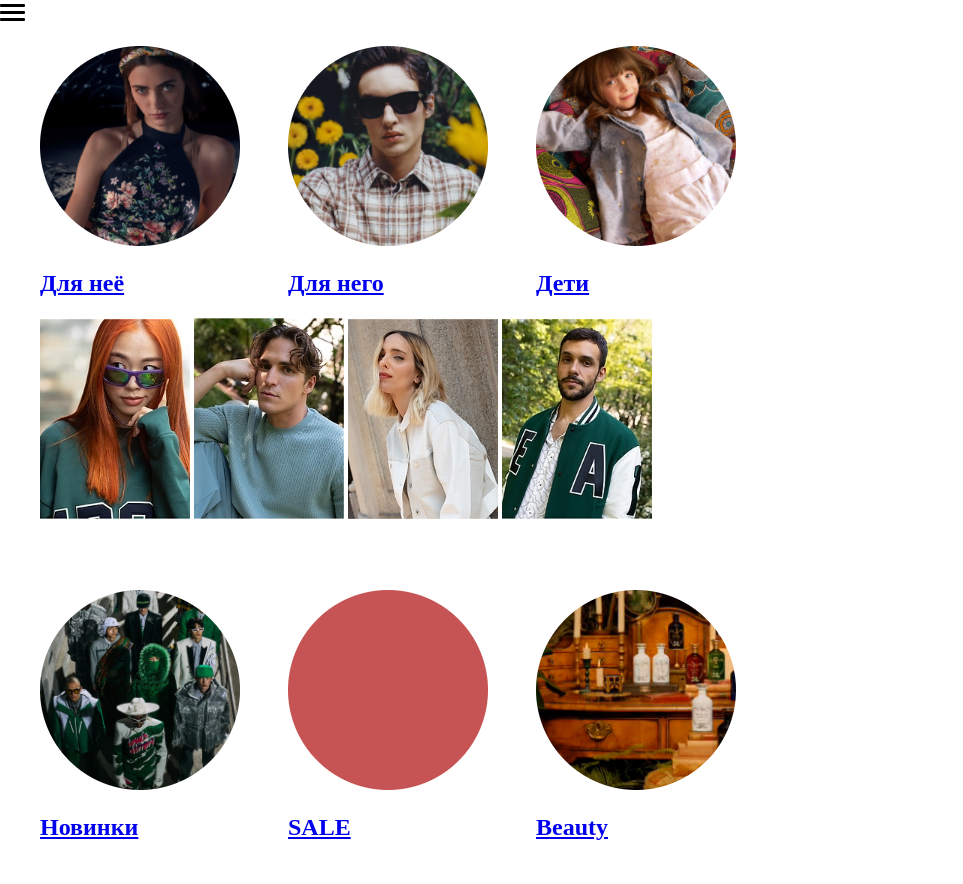
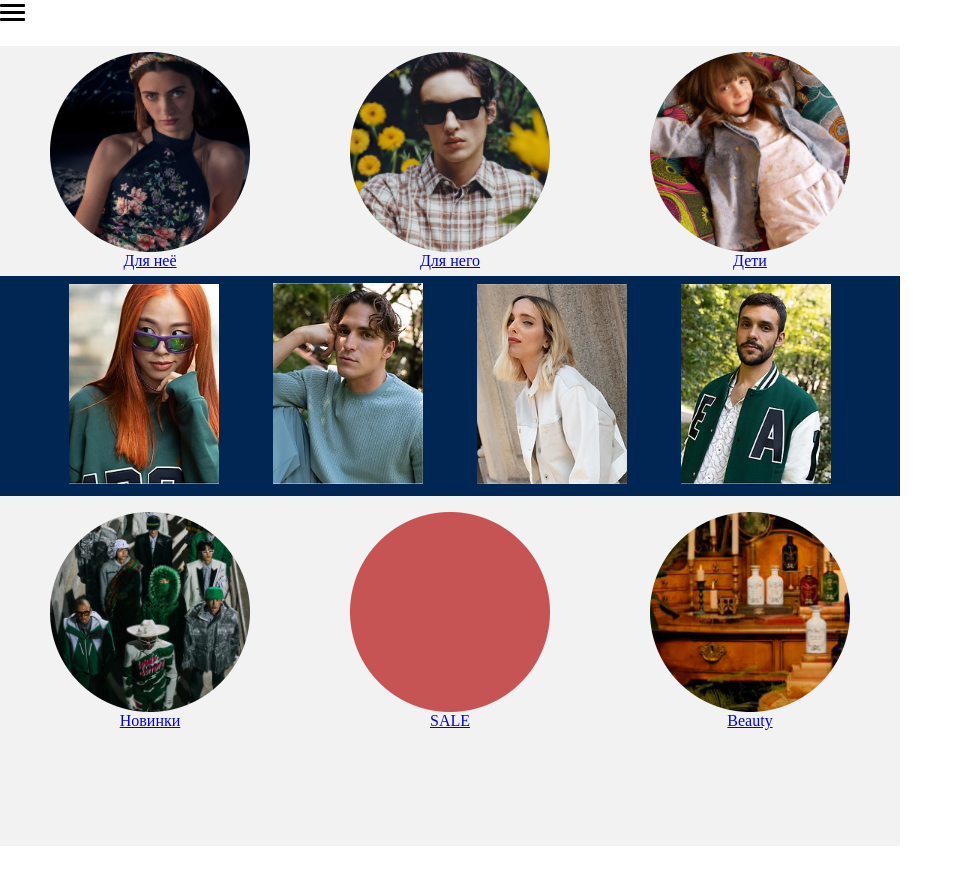
Before and after one commit to ArtemFim/VSite, a plain HTML site: page index.html in a window 1280 px wide. Shown: the whole page, without its empty margins (0-963 px from the left). After the commit the page ends 862 px from the top, so only its background shows below. Drawn offline with Linux system fonts and the light colour scheme.

Commit message:
выровнял блоки в навигации

```diff
--- a/index.html
+++ b/index.html
@@ -20,41 +20,79 @@
           <ul class="nav__lists">
             <li class="nav__list nav__list--1">
               <a href="#" class="nav__link link"
-                ><img class="link__image" src="./image/menu/woman.png" alt="woman" /><h2 class="link__title">Для неё</h3>
-                </a
-              >
+                ><img
+                  class="link__image"
+                  src="./image/menu/woman.png"
+                  alt="woman"
+                /><span class="link__title">Для неё</span>
+              </a>
             </li>
             <li class="nav__list nav__list--2">
               <a href="#" class="nav__link"
-                ><img class="link__image" src="./image/menu/men.png" alt="man" /><h2 class="link__title">Для него</h2> </a
-              >
+                ><img
+                  class="link__image"
+                  src="./image/menu/men.png"
+                  alt="man"
+                /><span class="link__title">Для него</span>
+              </a>
             </li>
             <li class="nav__list nav__list--3">
               <a href="#" class="nav__link"
-                ><img class="link__image" src="./image/menu/child.png" alt="child" /> <h2 class="link__title">Дети</h2></a
+                ><img
+                  class="link__image"
+                  src="./image/menu/child.png"
+                  alt="child"
+                />
+                <span class="link__title">Дети</span></a
               >
             </li>
             <li class="nav__list nav__list--4">
               <a href="#" class="nav__link"
-                ><img class="link__image" src="./image/menu/new.png" alt="new" /><h2 class="link__title">Новинки</h2> </a
-              >
+                ><img
+                  class="link__image"
+                  src="./image/menu/new.png"
+                  alt="new"
+                /><span class="link__title">Новинки</span>
+              </a>
             </li>
             <li class="nav__list nav__list--5">
               <a href="#" class="nav__link"
-                ><img class="link__image" src="./image/menu/sale.png" alt="" /><h2 class="link__title">SALE</h2> </a
-              >
+                ><img class="link__image" src="./image/menu/sale.png" alt="" />
+                <span class="link__title">SALE</span>
+              </a>
             </li>
             <li class="nav__list nav__list--6">
               <a href="#" class="nav__link"
-                ><img class="link__image" src="./image/menu/beauty.png" alt="beauty" /><h2 class="link__title">Beauty</h2> </a
-              >
+                ><img
+                  class="link__image"
+                  src="./image/menu/beauty.png"
+                  alt="beauty"
+                />
+                <span class="link__title">Beauty</span>
+              </a>
             </li>
             <li class="nav__gallery nav__list--7">
               <div class="gallery">
-                <img src="./image/menu_galery/image-1.jpeg" alt="" />
-                <img src="./image/menu_galery/image-2.jpeg" alt="" />
-                <img src="./image/menu_galery/image-3.jpeg" alt="" />
-                <img src="./image/menu_galery/image-4.jpeg" alt="" />
+                <img
+                  class="gallery__img"
+                  src="./image/menu_galery/image-1.jpeg"
+                  alt="photo"
+                />
+                <img
+                  class="gallery__img"
+                  src="./image/menu_galery/image-2.jpeg"
+                  alt="photo"
+                />
+                <img
+                  class="gallery__img"
+                  src="./image/menu_galery/image-3.jpeg"
+                  alt="photo"
+                />
+                <img
+                  class="gallery__img"
+                  src="./image/menu_galery/image-4.jpeg"
+                  alt="photo"
+                />
               </div>
             </li>
           </ul>
--- a/scss/style.scss
+++ b/scss/style.scss
@@ -57,10 +57,24 @@
   &__lists {
     list-style-type: none;
     display: grid;
-    grid-template-columns: repeat(5, 1fr);
-    grid-template-rows: repeat(5, 1fr);
+    grid-template-columns: repeat(3, 1fr);
+    grid-template-rows: repeat(3, 230px);
     grid-column-gap: 0px;
     grid-row-gap: 0px;
+    width: 900px;
+    height: 800px;
+    background-color: #f2f2f2;
+    padding: 0;
+    .nav__list {
+      margin: auto;
+      .nav__link {
+        display: flex;
+        flex-direction: column;
+        .link__title {
+          text-align: center;
+        }
+      }
+    }
     .nav__list--1 {
       grid-area: 1 / 1 / 2 / 2;
     }
@@ -84,6 +98,13 @@
     }
     .nav__gallery {
       display: flex;
+      background-color: #002654;
+      max-height: 220px;
+      justify-content: space-around;
+      align-items: center;
+      .gallery__img {
+        margin: 0 25px;
+      }
     }
   }
 }
```
Also changed, not shown: style/style.css, 1 other file.
